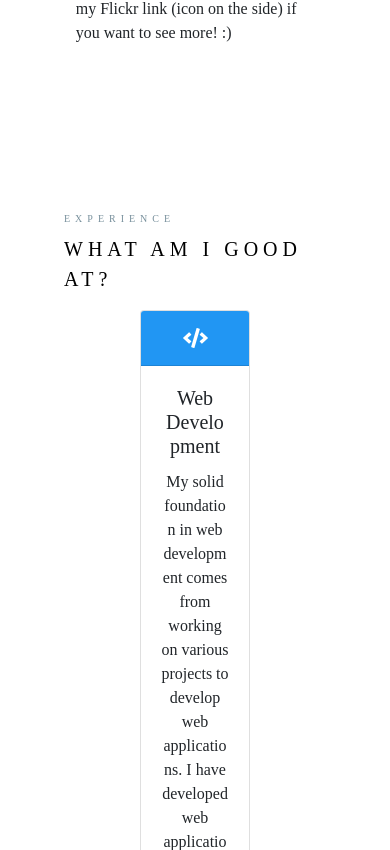
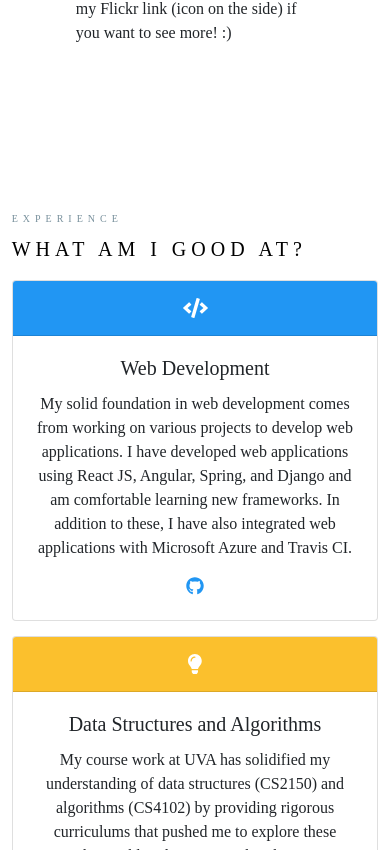
Before and after one commit to Michael1009/me, a React (Create React App) app: page / in a window 390 px wide. Shown: the part 1714-2564 px from the top of the page. Built offline with nearby package versions, Linux system fonts and the light colour scheme.

Commit message:
Experience mobile done

```diff
--- a/src/components/css/experience.css
+++ b/src/components/css/experience.css
@@ -3,8 +3,8 @@
     text-align: left;
     height: 300;
     padding-bottom: 32px;
-    padding-left: 64px;
-    padding-right: 64px;
+    padding-left: 3vw;
+    padding-right: 3vw;
     font-family: 'Roboto Slab', serif;
 }
 
@@ -51,8 +51,8 @@
     color: #4db6ac;
 }
 
-.text-center {
-    margin: 0 auto;
+.card_deck {
+    width: 100%;
 }
 
 .card_1 {
@@ -73,6 +73,39 @@
     font-size: 20px;
 }
 
-.text-center {
+.card {
     width: 28vw !important;
 }
+
+@media screen and (max-width: 600px) {
+    .experience {
+        width: 100%;
+        text-align: left;
+        height: 300;
+        padding-bottom: 32px;
+        /* padding-left: 64px;
+        padding-right: 64px; */
+        font-family: 'Roboto Slab', serif;
+    }
+
+    .experience .heading {
+        letter-spacing: 5px;
+        color: #78909c;
+        font-size: 10px;
+        padding-bottom: 8px;
+        padding-top: 70px;
+    }
+
+    .experience .subheading {
+        letter-spacing: 5px;
+        color: black;
+        font-size: 20px;
+        padding-bottom: 16px;
+
+    }
+
+    .text-center {
+        width: 100% !important;
+    }
+
+}
--- a/src/components/experience.jsx
+++ b/src/components/experience.jsx
@@ -16,7 +16,7 @@ class Experience extends Component {
         <div className="heading"> EXPERIENCE </div>
         <div className="subheading"> WHAT AM I GOOD AT? </div>
 
-        <CardDeck>
+        <CardDeck className="card_deck">
           <Fade up>
             <Card className="text-center" style={{ width: "18rem" }}>
               <Card.Header className="card_1">
```
